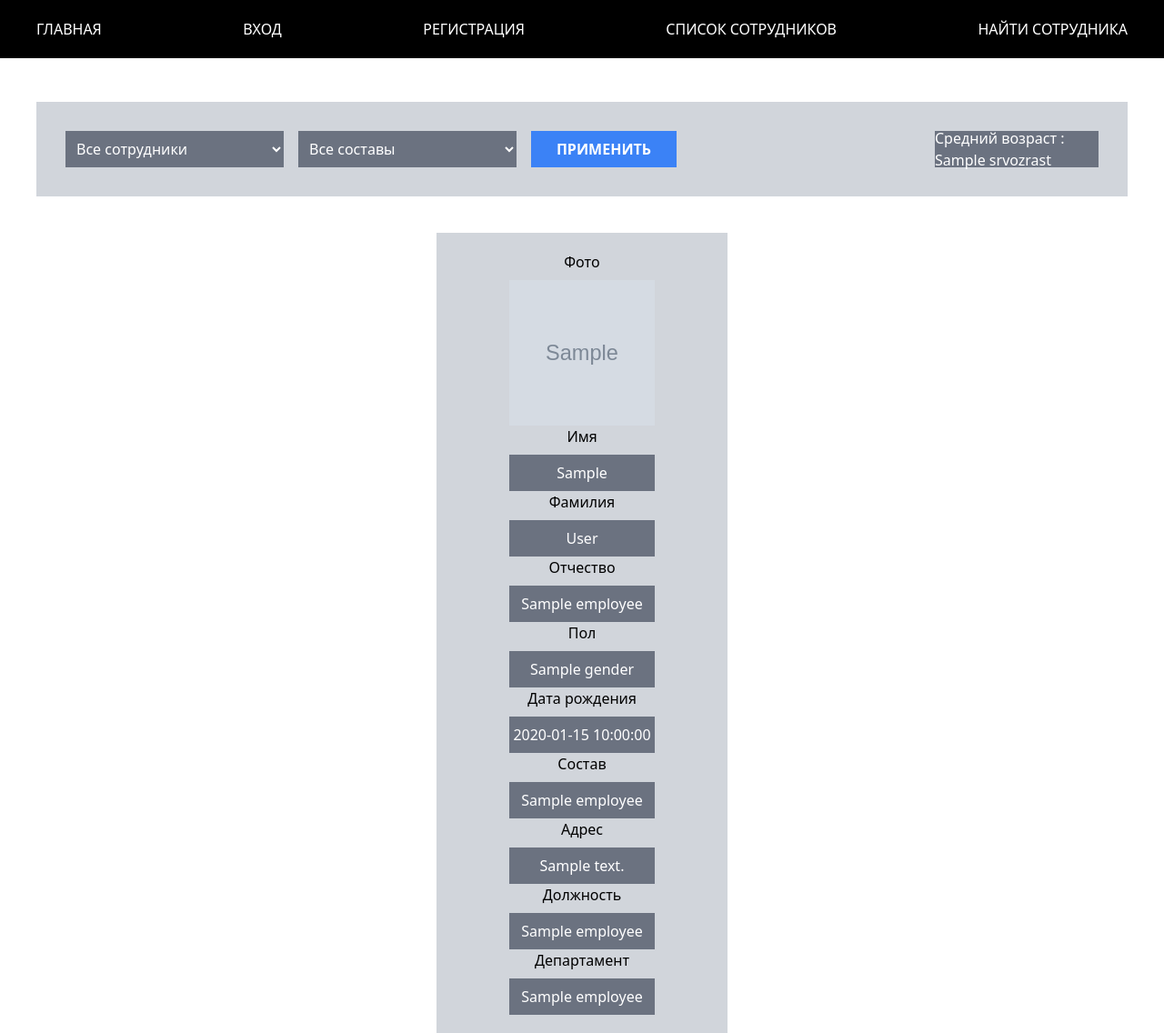
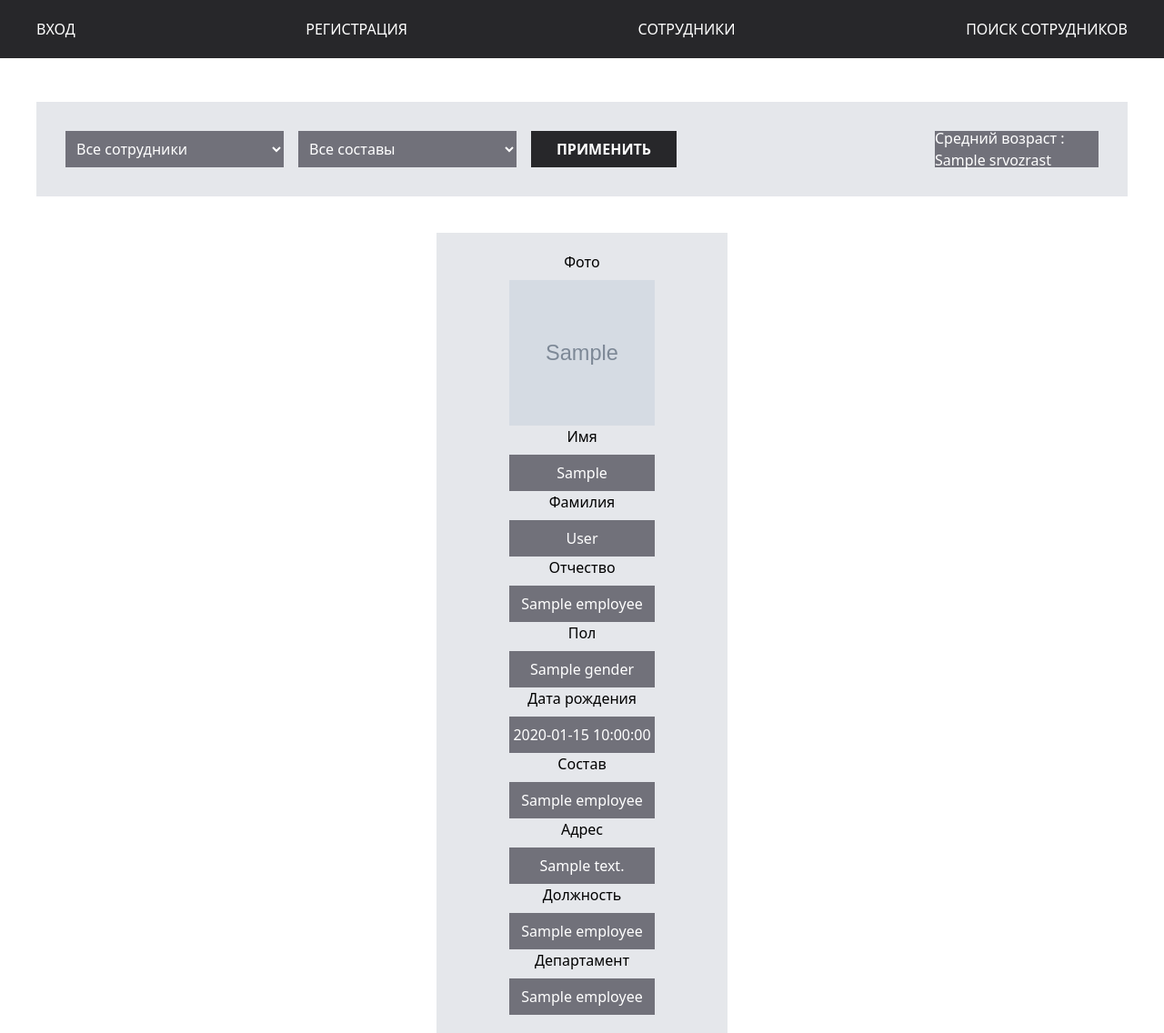
Before and after one commit to Psina3232/practice_serve, a PHP site: template views/site/employee-list.php in a window 1280 px wide. Shown: the whole page at 91% size. Run offline with PHP 8.4, Linux system fonts and the light colour scheme; the template is opened without the code that fills it: most values are stand-ins (such as "Sample title", 1, 10 or a date in 2020); grey boxes marked "Sample" are stand-in pictures; data that the repository does not hold is empty; some libraries are stand-ins or nearby versions.

Commit message:
fixing bugs

```diff
--- a/views/layouts/main.php
+++ b/views/layouts/main.php
@@ -5,12 +5,11 @@
    <meta name="viewport"
          content="width=device-width, user-scalable=no, initial-scale=1.0, maximum-scale=1.0, minimum-scale=1.0">
    <meta http-equiv="X-UA-Compatible" content="ie=edge">
-   <title>Pop it MVC</title>
+   <title>Pop-it-MVC</title>
 </head>
 <body class="">
-<header class="bg-black">
+<header class="bg-zinc-800">
    <nav class="flex items-center justify-between text-white max-w-[1200px] mx-auto py-5 uppercase">
-       <a href="<?= app()->route->getUrl('/hello') ?>">Главная</a>
          <?php if (!app()->auth::check()): ?>
            <a href="<?= app()->route->getUrl('/login') ?>">Вход</a>
            <a href="<?= app()->route->getUrl('/signup') ?>">Регистрация</a>
@@ -18,15 +17,16 @@
             <?php if(!app()->auth::checkEmp()): ?>
                <a href="<?= app()->route->getUrl('/logout') ?>">Выход (<?= app()->auth::user()->name ?>)</a>
             <?php else: ?>
-               <a href="<?= app()->route->getUrl('/logout') ?>">Выход (<?= app()->auth::user()->name ?>)</a>
-               <a href="<?= app()->route->getUrl('/employee') ?>">Создать сотрудника</a>
-               <a href="<?= app()->route->getUrl('/department') ?>">Создать Департамент</a>
-               <a href="<?= app()->route->getUrl('/position') ?>">Создать Должность</a>
-               <a href="<?= app()->route->getUrl('/compound') ?>">Создать Состав</a>
+               <a href="<?= app()->route->getUrl('/logout') ?>" class="mr-10">Выход (<?= app()->auth::user()->name ?>)</a>
+               <a href="<?= app()->route->getUrl('/hello') ?>">Главная</a>
+               <a href="<?= app()->route->getUrl('/employee') ?>">Регистрация сотрудника</a>
+               <a href="<?= app()->route->getUrl('/department') ?>">Департаменты</a>
+               <a href="<?= app()->route->getUrl('/position') ?>">Должности</a>
+               <a href="<?= app()->route->getUrl('/compound') ?>">Составы</a>
             <?php endif; ?>
          <?php endif; ?>
-       <a href="<?= app()->route->getUrl('/employee-list') ?>">Список сотрудников</a>
-       <a href="<?= app()->route->getUrl('/employee-find') ?>">Найти сотрудника</a>
+       <a href="<?= app()->route->getUrl('/employee-list') ?>">Сотрудники</a>
+       <a href="<?= app()->route->getUrl('/employee-find') ?>">Поиск сотрудников</a>
    </nav>
 </header>
 <main>
--- a/views/site/compound.php
+++ b/views/site/compound.php
@@ -1,7 +1,7 @@
 <h2 class="text-center text-4xl my-12">Регистрация нового Состава</h2>
 <h3><?= $message ?? ''; ?></h3>
-<form method="post" class="flex flex-col items-center max-w-xs border-2 border-blue-700 rounded-xl mx-auto mt-5 p-5 gap-2.5">
+<form method="post" class="flex flex-col items-center max-w-xs border-2 border-zinc-800 rounded-xl mx-auto mt-5 p-5 gap-2.5">
    <input name="csrf_token" type="hidden" value="<?= app()->auth::generateCSRF() ?>"/>
    <label class="flex flex-col gap-1 items-center">Название<input class="h-10 w-60 bg-gray-200" type="text" name="CompoundName"></label>
-   <button class="bg-blue-500 w-60 h-10 text-white text-xl font-bold">Зарегистрироваться</button>
+   <button class="bg-zinc-800 w-60 h-10 text-white text-xl font-bold">Зарегистрировать</button>
 </form>
--- a/views/site/department.php
+++ b/views/site/department.php
@@ -1,8 +1,8 @@
 <h2 class="text-center text-4xl my-12">Регистрация нового Департамента</h2>
 <h3 class=""><?= $message ?? ''; ?></h3>
-<form method="post" class="flex flex-col items-center max-w-xs border-2 border-blue-700 rounded-xl mx-auto mt-5 p-5 gap-2.5">
+<form method="post" class="flex flex-col items-center max-w-xs border-2 border-zinc-800 rounded-xl mx-auto mt-5 p-5 gap-2.5">
    <input name="csrf_token" type="hidden" value="<?= app()->auth::generateCSRF() ?>"/>
    <label class="flex flex-col gap-1 items-center">Название<input class="h-10 w-60 bg-gray-200" type="text" name="DepartmentName"></label>
    <label class="flex flex-col gap-1 items-center">Тип<input class="h-10 w-60 bg-gray-200" type="text" name="DepartmentType"></label>
-   <button class="bg-blue-500 w-60 h-10 text-white text-xl font-bold">Зарегистрироваться</button>
+   <button class="bg-zinc-800 w-60 h-10 text-white text-xl font-bold">Зарегистрировать</button>
 </form>
--- a/views/site/employee-list.php
+++ b/views/site/employee-list.php
@@ -1,21 +1,21 @@
-<div class="flex items-center max-w-[1200px] mx-auto justify-between mt-12 bg-gray-300 p-8">
+<div class="flex items-center max-w-[1200px] mx-auto justify-between mt-12 bg-gray-200 p-8">
     <form method="post" class="flex items-center gap-4">
         <input name="csrf_token" type="hidden" value="<?= app()->auth::generateCSRF() ?>"/>
-        <select class="h-10 w-60 bg-gray-500 text-white px-2" name="DepartmentID">
+        <select class="h-10 w-60 bg-zinc-500 text-white px-2" name="DepartmentID">
             <option value="">Все сотрудники</option>
             <?php foreach($departments as $department): ?>
                 <option value="<?= $department->getId() ?>"><?= $department->DepartmentName ?></option>
             <?php endforeach; ?>
         </select>
-        <select class="h-10 w-60 bg-gray-500 text-white px-2" name="CompoundID">
+        <select class="h-10 w-60 bg-zinc-500 text-white px-2" name="CompoundID">
             <option value="">Все составы</option>
             <?php foreach($compounds as $compound): ?>
                 <option value="<?= $compound->getId() ?>"><?= $compound->CompoundName ?></option>
             <?php endforeach; ?>
         </select>
-        <button class="bg-blue-500 w-40 h-10 text-white font-bold">ПРИМЕНИТЬ</button>
+        <button class="bg-zinc-800 w-40 h-10 text-white font-bold">ПРИМЕНИТЬ</button>
     </form>
-    <div class="h-10 w-[180px] bg-gray-500 text-white flex items-center justify-center">
+    <div class="h-10 w-[180px] bg-zinc-500 text-white flex items-center justify-center">
         Средний возраст : <?= $srvozrast ?>
     </div>
 </div>
@@ -23,19 +23,19 @@
 <div class="max-w-[1200px] mx-auto mt-10">
     <div class="flex justify-around mt-5 flex-wrap">
         <?php foreach($employees as $employee): ?>
-        <div class="max-w-xs p-5 w-full flex flex-col items-center bg-gray-300">
+        <div class="max-w-xs p-5 w-full flex flex-col items-center bg-gray-200">
             <div class="flex flex-col gap-2 items-center">Фото
                 <img src="<?= $employee->Image ?>" alt="Photo" class="h-40 w-40 object-cover">
             </div>
-            <div class="flex flex-col gap-2 items-center">Имя <p class="h-10 w-40 bg-gray-500 text-center flex items-center justify-center text-white"><?= $employee->FirstName ?></p></div>
-            <div class="flex flex-col gap-2 items-center">Фамилия <p class="h-10 w-40 bg-gray-500 text-center flex items-center justify-center text-white"><?= $employee->LastName ?></p></div>
-            <div class="flex flex-col gap-2 items-center">Отчество <p class="h-10 w-40 bg-gray-500 text-center flex items-center justify-center text-white"><?= $employee->MiddleName ?></p></div>
-            <div class="flex flex-col gap-2 items-center">Пол <p class="h-10 w-40 bg-gray-500 text-center flex items-center justify-center text-white"><?= $employee->Gender ?></p></div>
-            <div class="flex flex-col gap-2 items-center">Дата рождения <p class="h-10 w-40 bg-gray-500 text-center flex items-center justify-center text-white"><?= $employee->DateOfBirth ?></p></div>
-            <div class="flex flex-col gap-2 items-center">Состав <p class="h-10 w-40 bg-gray-500 text-center flex items-center justify-center text-white"><?= $employee->CompoundName ?></p></div>
-            <div class="flex flex-col gap-2 items-center">Адрес <p class="h-10 w-40 bg-gray-500 text-center flex items-center justify-center text-white"><?= $employee->Address ?></p></div>
-            <div class="flex flex-col gap-2 items-center">Должность <p class="h-10 w-40 bg-gray-500 text-center flex items-center justify-center text-white"><?= $employee->PositionName ?></p></div>
-            <div class="flex flex-col gap-2 items-center">Департамент <p class="h-10 w-40 bg-gray-500 text-center flex items-center justify-center text-white"><?= $employee->DepartmentName ?></p></div>
+            <div class="flex flex-col gap-2 items-center">Имя <p class="h-10 w-40 bg-zinc-500 text-center flex items-center justify-center text-white"><?= $employee->FirstName ?></p></div>
+            <div class="flex flex-col gap-2 items-center">Фамилия <p class="h-10 w-40 bg-zinc-500 text-center flex items-center justify-center text-white"><?= $employee->LastName ?></p></div>
+            <div class="flex flex-col gap-2 items-center">Отчество <p class="h-10 w-40 bg-zinc-500 text-center flex items-center justify-center text-white"><?= $employee->MiddleName ?></p></div>
+            <div class="flex flex-col gap-2 items-center">Пол <p class="h-10 w-40 bg-zinc-500 text-center flex items-center justify-center text-white"><?= $employee->Gender ?></p></div>
+            <div class="flex flex-col gap-2 items-center">Дата рождения <p class="h-10 w-40 bg-zinc-500 text-center flex items-center justify-center text-white"><?= $employee->DateOfBirth ?></p></div>
+            <div class="flex flex-col gap-2 items-center">Состав <p class="h-10 w-40 bg-zinc-500 text-center flex items-center justify-center text-white"><?= $employee->CompoundName ?></p></div>
+            <div class="flex flex-col gap-2 items-center">Адрес <p class="h-10 w-40 bg-zinc-500 text-center flex items-center justify-center text-white"><?= $employee->Address ?></p></div>
+            <div class="flex flex-col gap-2 items-center">Должность <p class="h-10 w-40 bg-zinc-500 text-center flex items-center justify-center text-white"><?= $employee->PositionName ?></p></div>
+            <div class="flex flex-col gap-2 items-center">Департамент <p class="h-10 w-40 bg-zinc-500 text-center flex items-center justify-center text-white"><?= $employee->DepartmentName ?></p></div>
         </div>
         <?php endforeach; ?>
     </div>
--- a/views/site/login.php
+++ b/views/site/login.php
@@ -3,10 +3,10 @@
 
 <h3><?= app()->auth->user()->name ?? ''; ?></h3>
 <?php if (!app()->auth::check()): ?>
-   <form method="post" class="flex flex-col items-center max-w-xs border-2 border-blue-700 rounded-xl mx-auto mt-5 p-5 gap-2.5">
+   <form method="post" class="flex flex-col items-center max-w-xs border-2 border-zinc-800 rounded-xl mx-auto mt-5 p-5 gap-2.5">
         <input name="csrf_token" type="hidden" value="<?= app()->auth::generateCSRF() ?>"/>
        <label class="flex flex-col gap-1 items-center">Логин <input  class="h-10 w-40 bg-gray-200" type="text" name="login"></label>
        <label class="flex flex-col gap-1 items-center">Пароль <input class="h-10 w-40 bg-gray-200" type="password" name="password"></label>
-       <button class="bg-blue-500 w-40 h-10 text-white text-xl font-bold">Войти</button>
+       <button class="bg-zinc-800 w-40 h-10 text-white text-xl font-bold">Войти</button>
    </form>
 <?php endif;
--- a/views/site/position.php
+++ b/views/site/position.php
@@ -1,7 +1,7 @@
 <h2 class="text-center text-4xl my-12">Регистрация новый Должности</h2>
 <h3><?= $message ?? ''; ?></h3>
-<form method="post" class="flex flex-col items-center max-w-xs border-2 border-blue-700 rounded-xl mx-auto mt-5 p-5 gap-2.5">
+<form method="post" class="flex flex-col items-center max-w-xs border-2 border-zinc-800 rounded-xl mx-auto mt-5 p-5 gap-2.5">
    <input name="csrf_token" type="hidden" value="<?= app()->auth::generateCSRF() ?>"/>
    <label class="flex flex-col gap-1 items-center">Название<input class="h-10 w-60 bg-gray-200" type="text" name="PositionName"></label>
-   <button class="bg-blue-500 w-60 h-10 text-white text-xl font-bold">Зарегистрироваться</button>
+   <button class="bg-zinc-800 w-60 h-10 text-white text-xl font-bold">Зарегистрировать</button>
 </form>
--- a/views/site/signup.php
+++ b/views/site/signup.php
@@ -1,9 +1,9 @@
 <h2 class="text-center text-4xl my-12">Регистрация нового пользователя</h2>
 <h3><?= $message ?? ''; ?></h3>
-<form method="post" class="flex flex-col max-w-xs border-2 border-blue-700 rounded-3xl mx-auto mt-5 p-5 gap-2.5">
+<form method="post" class="flex flex-col max-w-xs border-2 border-zinc-800 rounded-xl mx-auto mt-5 p-5 gap-2.5">
    <input name="csrf_token" type="hidden" value="<?= app()->auth::generateCSRF() ?>"/>
    <label class="flex flex-col gap-1 items-center" >Имя <input class="h-10 w-60 bg-gray-200" type="text" name="name"></label>
    <label class="flex flex-col gap-1 items-center" >Логин <input class="h-10 w-60 bg-gray-200" type="text" name="login"></label>
    <label class="flex flex-col gap-1 items-center" >Пароль <input class="h-10 w-60 bg-gray-200" type="password" name="password"></label>
-   <button class="bg-blue-500 w-60 h-10 text-white text-xl font-bold mx-auto">Зарегистрироваться</button>
+   <button class="bg-zinc-800 w-60 h-10 text-white text-xl font-bold mx-auto">Зарегистрироваться</button>
 </form>
```
Also changed, not shown: views/site/employee-find.php (+13 -13 lines), views/site/employee.php (+5 -5 lines).
